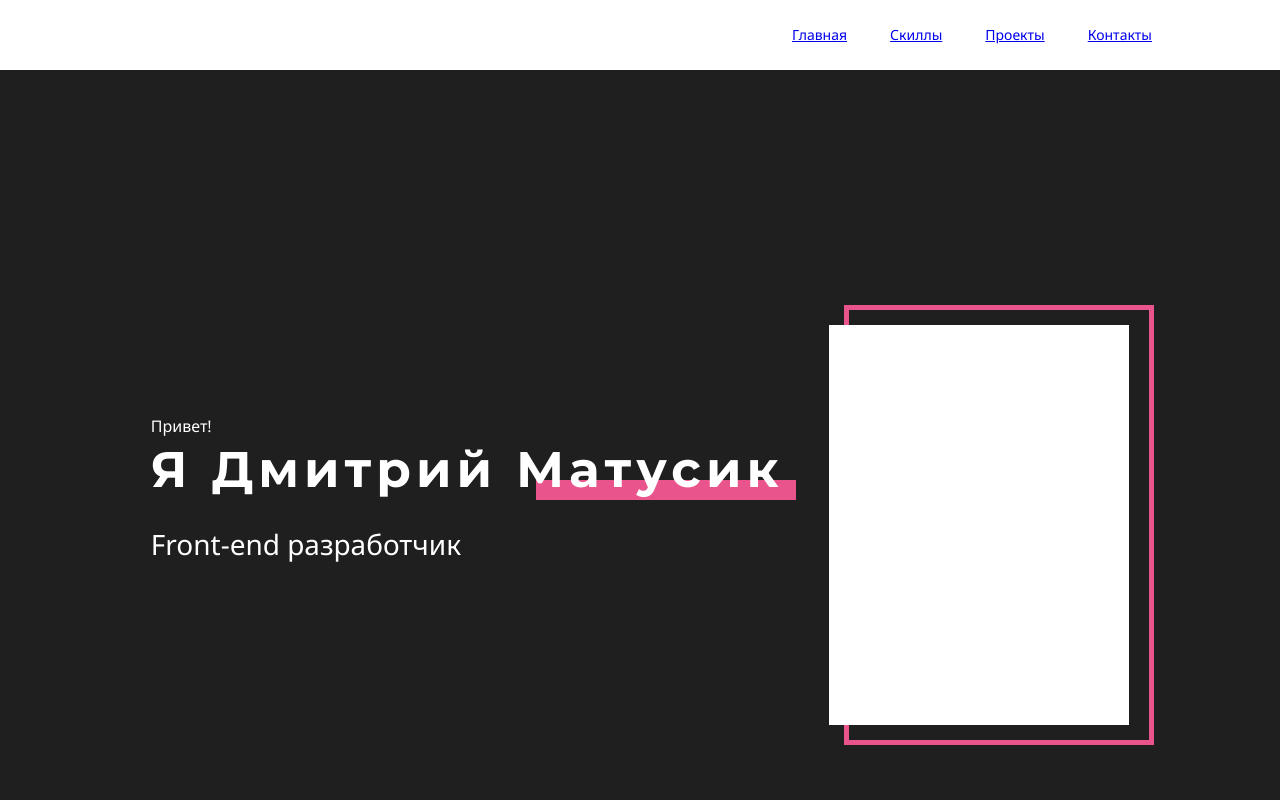
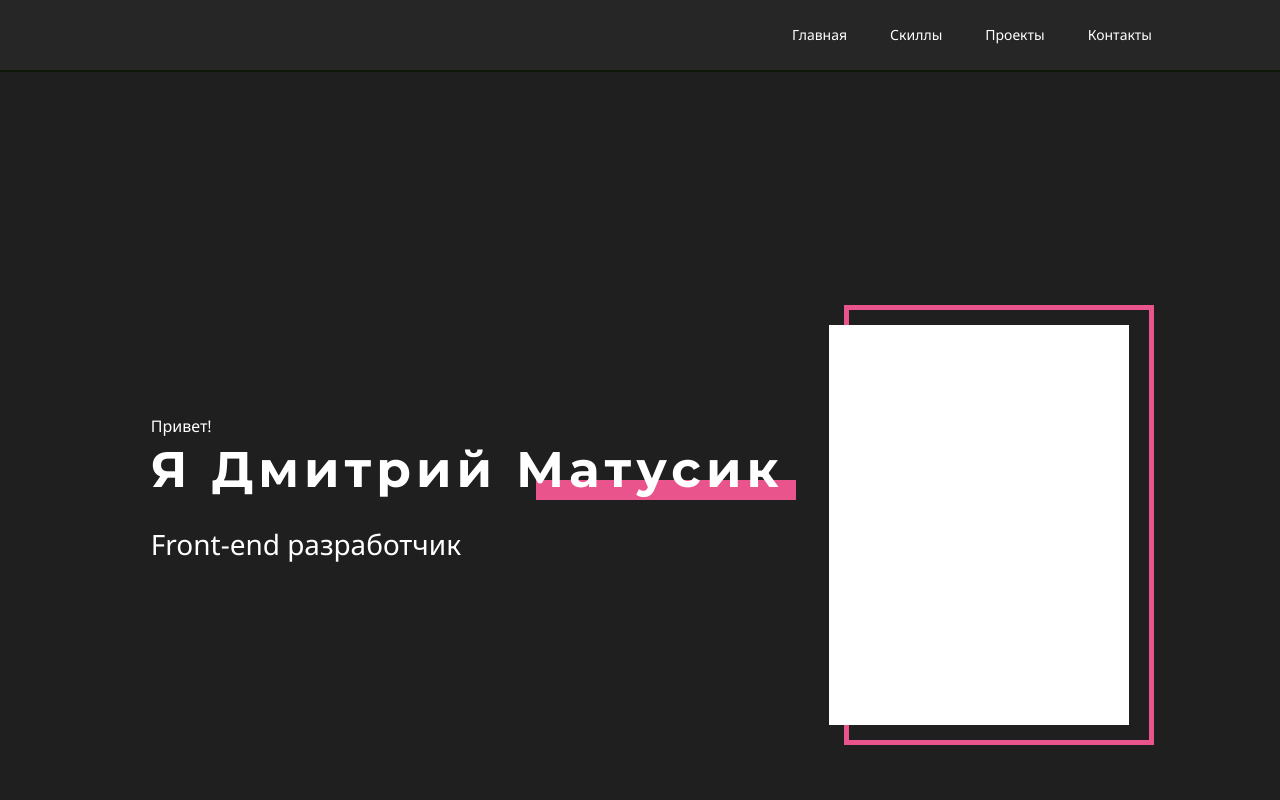
Before and after one commit to syndikat8/my-portfolio, a React (Create React App) app: page / in a window 1280 px wide. Shown: the top 800 px of the page. Built offline with nearby package versions, Linux system fonts and the light colour scheme.

Commit message:
add new bacground color

```diff
--- a/src/components/Contacts/Contacts.jsx
+++ b/src/components/Contacts/Contacts.jsx
@@ -5,7 +5,6 @@ function Contacts() {
   return (
     <div className={styles.contacts}>
       <div className={styles.container}>
-
         <h2> Контакты </h2>
         <form className={styles.formatArea}>
           <input placeholder="ФИО" type="text"/>
--- a/src/components/Header/Header.module.css
+++ b/src/components/Header/Header.module.css
@@ -1,11 +1,12 @@
 .header {
     height: 70px;
-    background-color: #fff;
+    background-color: #262626;
     display: flex;
     justify-content: center;
     position: fixed;
     width: 100%;
     z-index: 100;
+    border-bottom: 2px solid #0e1708;
 }
 
 .container {
--- a/src/components/NavMenu/NavMenu.module.css
+++ b/src/components/NavMenu/NavMenu.module.css
@@ -3,3 +3,9 @@
     display: flex;
     justify-content: space-between;
 }
+
+.navMenu a {
+    text-decoration: none;
+    color: #fff;
+    font-family: 'Noto Sans', sans-serif
+}
```
